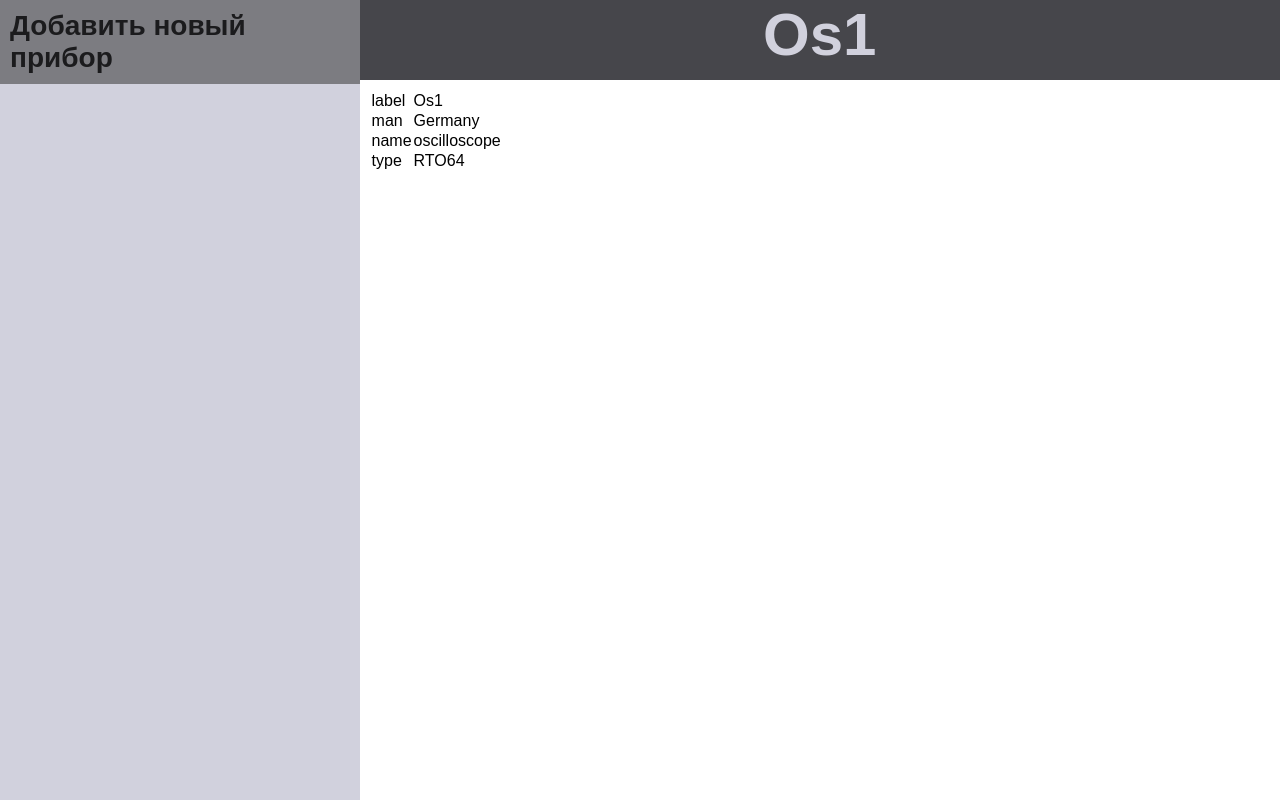
After one commit to OlgaSolovieva88/devices_qr, a Flask app: page /device/1 in a window 1280 px wide. The commit adds this page. Run offline with Flask 3, Linux system fonts and the light colour scheme.

Commit message:
new-view

```diff
--- a/main.py
+++ b/main.py
@@ -7,4 +7,8 @@ app = Flask(__name__)
 def index() -> str:
     return render_template('index.html')
 
+@app.route('/device/<id>')
+def device(id) -> str:
+    return render_template('device.html')
+
 app.run()
--- a/static/style.css
+++ b/static/styles/style.css
@@ -82,3 +82,9 @@ h2 {
 .nav-item:hover {
     background-color: #7c7c81;
     }
+
+.dev-delete-lnk {
+    width: 24px;
+    height: 24px;
+    display: inline-block;
+}
--- a/templates/base.html
+++ b/templates/base.html
@@ -2,7 +2,7 @@
 <html>
     <head>
         <title>Приборы</title>
-        <link rel="stylesheet" href="static/style.css" />
+        <link rel="stylesheet" href="{{ url_for('static',filename='styles/style.css') }}" />
     </head>
     <body>
         <div class="wrapper">
--- /dev/null
+++ b/templates/device.html
@@ -0,0 +1,41 @@
+{% extends 'base.html' %}
+
+{% block nav %}
+<div class="navbar">
+    <ul>
+        <li class="nav-item">
+            <a class="nav-link" href="#">Добавить новый прибор</a>
+        </li>
+    </ul>
+</div>
+{% endblock %}
+
+
+{% block header%}
+    <div class="header">
+        <h2>Os1</h2>
+    </div>
+{% endblock %}
+
+
+{% block body %}
+    <div class="body">
+        <table>
+            <tr>
+                <td>label</td><td>Os1</td>
+            </tr>
+
+            <tr>
+                <td>man</td><td>Germany</td>
+            </tr>
+
+            <tr>
+                <td>name</td><td>oscilloscope</td>
+            </tr>
+
+            <tr>
+                <td>type</td><td>RTO64</td>
+            </tr>
+        </table>
+    </div>
+{% endblock %}
```
Also changed, not shown: templates/index.html (+6 -6 lines), static/imgs/delete_icon.svg (added).
